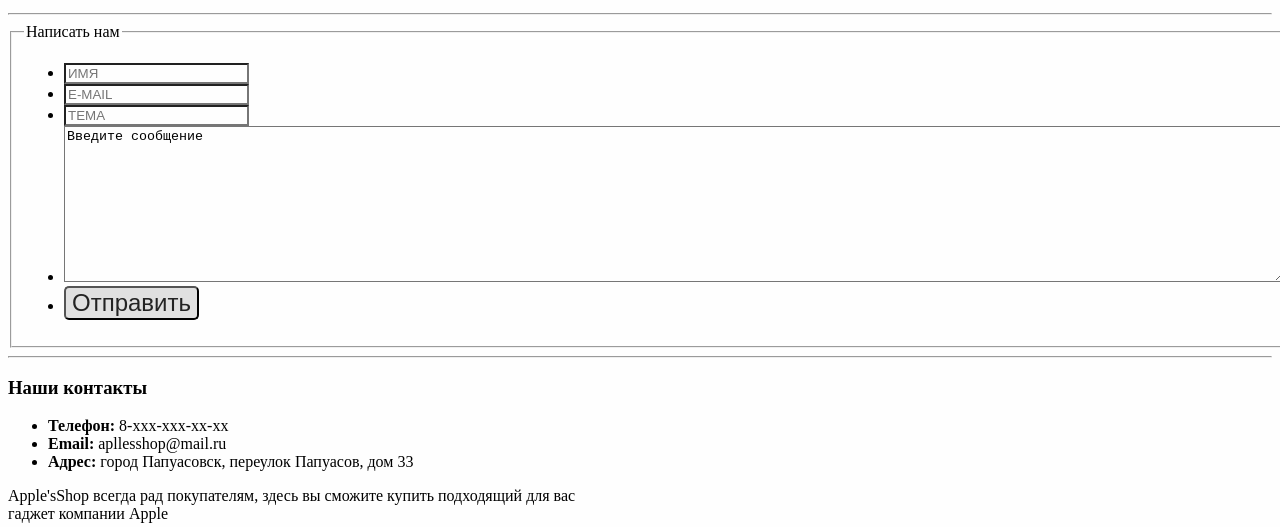
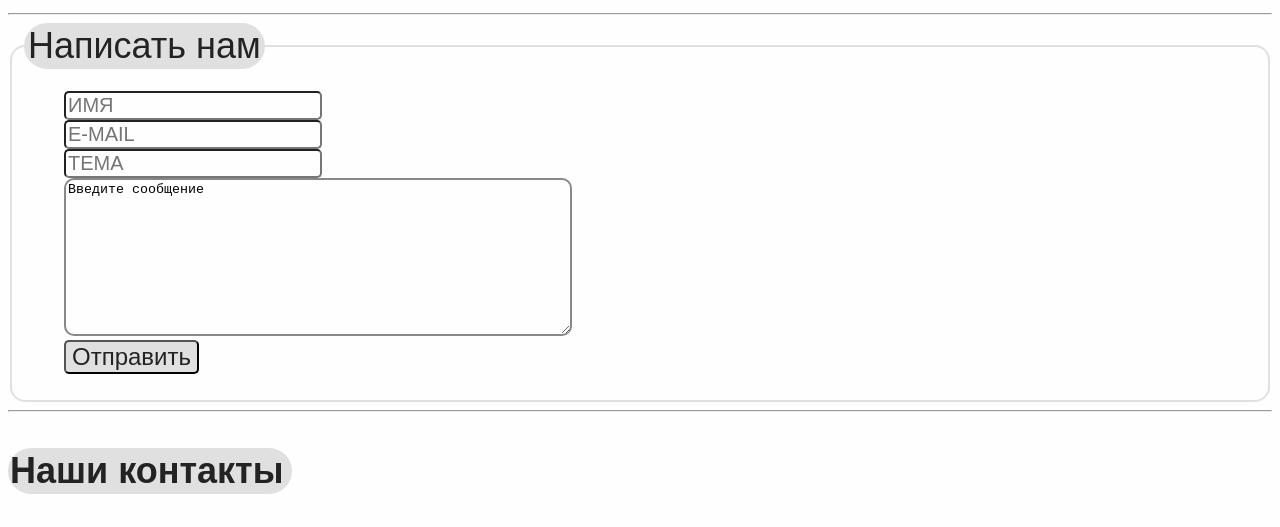
Before and after one commit to Dann38/html-css-basic, a plain HTML site: page contact.html in a window 1280 px wide. Shown: the part 253-780 px from the top of the page. Drawn offline with Linux system fonts and the light colour scheme.

Commit message:
сделал дз

```diff
--- a/style.css
+++ b/style.css
@@ -86,6 +86,7 @@ td:first-child{
 	background-color: #e0e0e0;
 
 }
+
 td.headline_info_table{
 	background-color: #a8a8a8;
 	text-align: center;
@@ -99,16 +100,79 @@ td.headline_info_table{
 	background-color: #e0e0e0;
 	border-radius: 5px;
 }
+
 .shop{
 	font-size: 36px;
 	width: 300px;
 	border-radius: 25px;
 }
+
 .button:hover{
 	color: #ffffff;
 	background-color: #30a0f0;
 	border-color: #00a0a0;
 }
+
 .button:active{
 	background-color: #30f0f0;
 }
+
+fieldset{
+	border: #e0e0e0 solid 2px;
+	border-radius: 15px;
+
+
+}
+
+legend{
+	border: #e0e0e0 solid 2px;
+	color: #232323;
+	font-size: 36px;
+	font-family: sans-serif;
+	background-color: #e0e0e0;
+	border-radius: 25px;
+}
+
+li{
+	width: 200px;
+	list-style-type: none;
+
+}
+
+.field{
+	font-family: sans-serif;
+	font-size: 20px;
+	width: 250px;
+	border-radius: 5px;
+}
+
+.field:hover{
+	color: #232323;
+	background-color: #e0e0e0;
+}
+
+.field:focus{
+	background-color: #30a0f0;
+	color: #ffffff;
+	border-color: #00a0a0;
+}
+
+ textarea{
+ 	width: 500px;
+ 	border: #888888 solid 2px;
+	border-radius: 10px;
+ }
+
+h3{
+	width: 280px;
+	border: #e0e0e0 solid 2px;
+	color: #232323;
+	font-size: 36px;
+	font-family: sans-serif;
+	background-color: #e0e0e0;
+	border-radius: 25px;
+}
+
+.contact{
+	font-family: sans-serif;
+}
```
